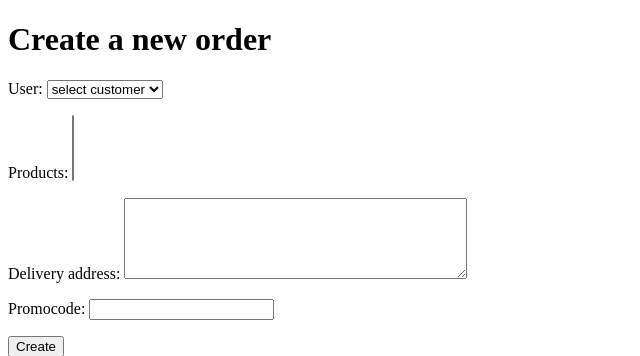
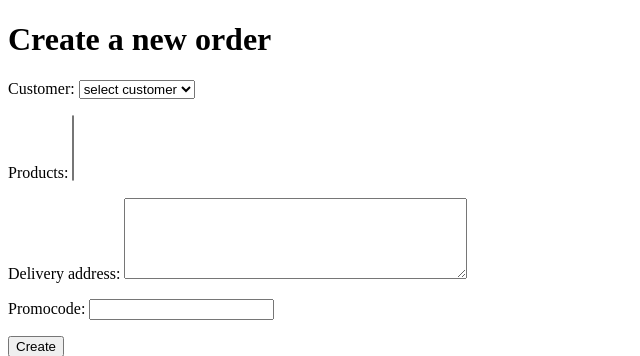
Before and after one commit to mrmark-69/python_django_github, a Django app: page /shop/orders/create in a window 1280 px wide. Shown: the top 356 px of the page, without its empty margins (0-640 px from the left). Run offline with Django 4.2, Linux system fonts and the light colour scheme; data that the repository does not hold is empty.

Commit message:
Changed field name

```diff
--- a/mysite/shopapp/forms.py
+++ b/mysite/shopapp/forms.py
@@ -15,6 +15,8 @@ class OrderForm(forms.ModelForm):
     def __init__(self, *args, **kwargs):
         super().__init__(*args, **kwargs)
         self.fields["user"].empty_label = 'select customer'
+        self.fields["user"].label = "Customer"
+
 
     class Meta:
         model = Order
--- a/mysite/shopapp/templates/shopapp/orders-list.html
+++ b/mysite/shopapp/templates/shopapp/orders-list.html
@@ -10,6 +10,7 @@
         {% if orders %}
             {% for order in orders %}
                 <div>
+                    <br>
                     <p>Order by {% firstof order.user.first_name order.user.username %}</p>
                     <p>Promocode: <code>{{ order.promocode }}</code></p>
                     <p>Delivery address: {{ order.delivery_address }}</p>
@@ -19,7 +20,6 @@
                     {% for product in order.products.all %}
                         <li>{{ product.name }} for $ {{ product.price }}</li>
                     {% endfor %}
-
                     </ul>
             {% endfor %}
 
```
